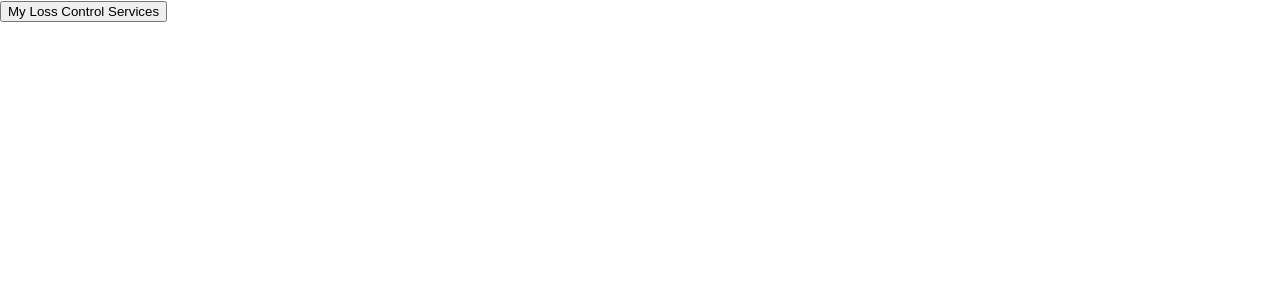
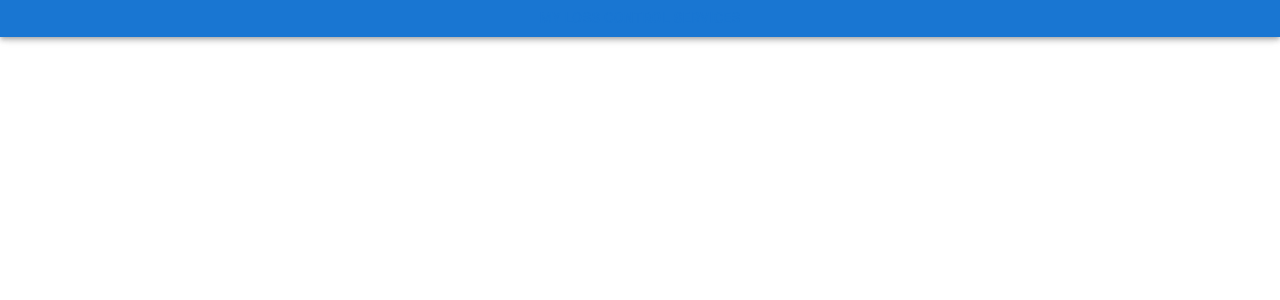
Before and after one commit to hoffay/NW-Marketplace, a React (Create React App) app in the folder commercial-marketplace/: page / in a window 1280 px wide. Shown: the top 300 px of the page. Built offline with nearby package versions, Linux system fonts and the light colour scheme.

Commit message:
Add appbar from mui and fix styling

```diff
--- a/commercial-marketplace/src/Components/Header/Header.js
+++ b/commercial-marketplace/src/Components/Header/Header.js
@@ -1,12 +1,13 @@
 import React from "react";
-import './styles.css';
+import styles from './styles.css';
+import { Button, AppBar, Toolbar } from '@mui/material'
 
-const theme = {
-    blue: {
-        default: "#4287f5",
-        hover: "#1971ff"
-    }
-};
+// const theme = {
+//     blue: {
+//         default: "#4287f5",
+//         hover: "#1971ff"
+//     }
+// };
 
 function LCSRedirect(ButtonLCS1) {
     window.open("https://www.mylosscontrolservices.com/");
@@ -15,9 +16,11 @@ function LCSRedirect(ButtonLCS1) {
 function LCSButton1 () {
     return (
         <header>
-            <button className="buttonLCS1" onClick={LCSRedirect}>
-                <label>My Loss Control Services</label>
-            </button>
+            <AppBar>
+                <Button style={styles.ButtonLCS1} onClick={LCSRedirect}>
+                    <label>My Loss Control Services</label>
+                </Button>
+            </AppBar>
         </header>
 
     );
--- a/commercial-marketplace/src/Components/Header/styles.css
+++ b/commercial-marketplace/src/Components/Header/styles.css
@@ -1,11 +1,13 @@
-#buttonLCS1{
+.buttonLCS1{
     background-color: #ffffff;
     border: none;
     color: rgb(0, 0, 0);
     padding: 15px 32px;
     text-align: center;
     text-decoration: none;
-    display: inline-block;
+    display: flex;
+    justify-content: right;
+    align-items: right;
     font-size: 16px;
     margin: 4px 2px;
     cursor: pointer;
```
